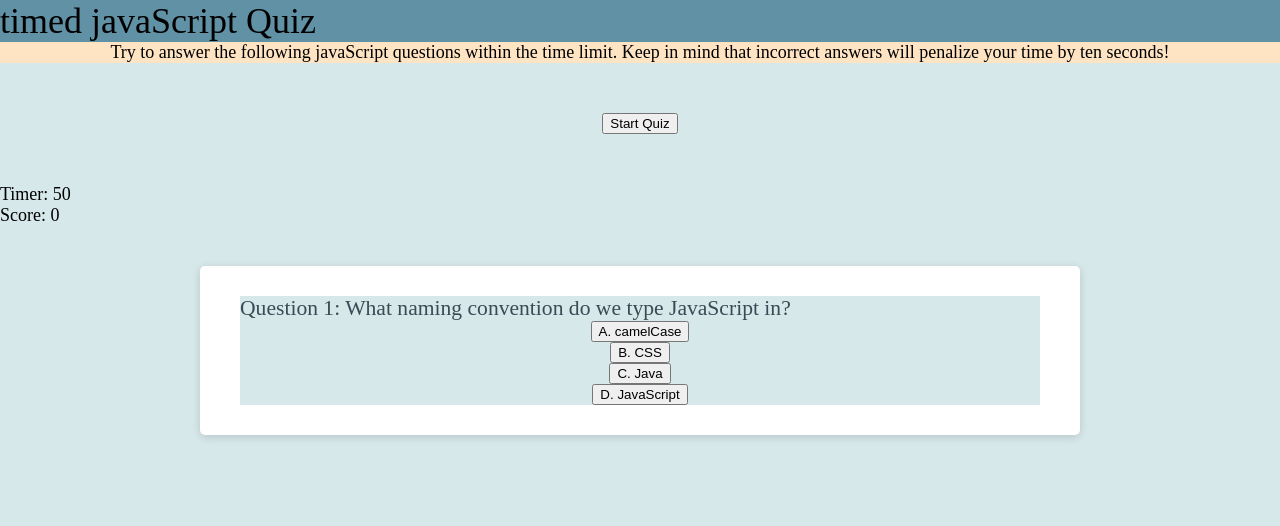
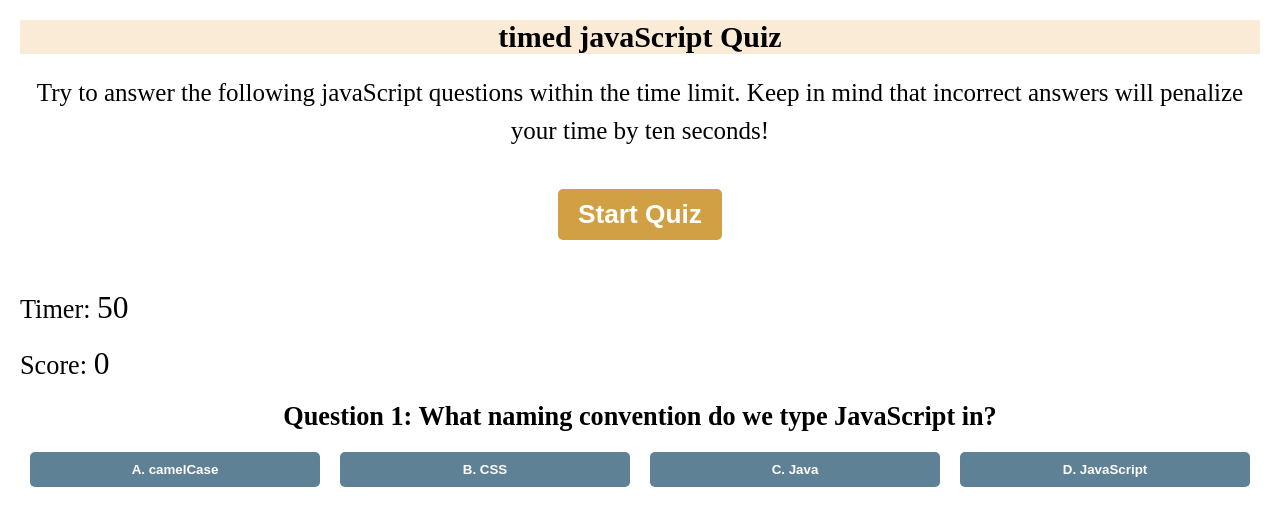
Before and after one commit to ParticularSpace/A4-Timed-JS-Quiz, a plain HTML site: page index.html in a window 1280 px wide. Drawn offline with Linux system fonts and the light colour scheme.

Commit message:
created layout and colors

```diff
--- a/assets/css/style.css
+++ b/assets/css/style.css
@@ -1,64 +1,103 @@
-body {
-    background-color: rgb(215, 232, 234);
-    font-size: 18px;
+ /* Style the container */
+  .container {
+    max-width: 1920px;
+    margin: 0 auto;
+    padding: 20px;
+    font-size: 25px;
+  }
+  /* Style the header */
+  .header {
+    text-align: center;
+    margin-bottom: 40px;
   }
 
   .header h1 {
-    display: flex;
-    justify-content: start;
-    font-family: 'Times New Roman', Times, serif;
-    font-size: 200%;
-    width: 100%;
-    height: 100%;
-    background-color: rgb(96, 145, 165);
+    font-size: 120%;
+    font-weight: bold;
+    margin-bottom: 20px;
+    background-color: antiquewhite;
   }
 
   .header h2 {
+    line-height: 1.5;
+  }
+
+  /* Style the start button */
+  .start {
+    text-align: center;
+    margin-bottom: 50px;
+  }
+
+  .start button {
+    font-size: 105%;
+    font-weight: bold;
+    padding: 10px 20px;
+    border: none;
+    border-radius: 5px;
+    background-color: #d1a044;
+    color: #fff;
+    cursor: pointer;
+    transition: background-color 0.3s;
+  }
+
+  .start button:hover {
+    background-color: #162f4a;
+  }
+
+  /* Style the timer and score */
+  .timer, .score {
+    margin-bottom: 20px;
+  }
+
+  .timer h2, .score h2 {
+    font-size: 105%;
+  }
+
+  .timer span, .score span {
+    font-size: 120%;
+  }
+
+  /* Style the quiz header */
+  .quiz-header {
+    margin-bottom: 20px;
+  }
+
+  .question {
     display: flex;
     justify-content: center;
-    font-family: 'Times New Roman', Times, serif;
-    font-size: 100%;
-    background-color: bisque;
-}
-/* Why cant i make this button bigger? */
-.start{
-    margin: 50px;
-    display: flex;
-    justify-content: center;
-    font-size: 150%;
   }
 
-.quiz-header {
-    display: flex;
-    justify-content: center;
-    flex-direction: column;
-    font-family: 'Times New Roman', Times, serif;
-    font-size: 100%;
-    font-size: 120%;
-    width: 100%;
-    height: 100%;
-    background-color: rgb(215, 232, 234);
-
+  .quiz-header h1 {
+    font-size: 105%;
+    font-weight: bold;
+    margin-bottom: 10px;
   }
 
-.quiz {
-    background-color: hsl(0, 0%, 100%);
-    border-radius: 5px;
-    border-width: 1px;
-    box-shadow: rgba(0, 0, 0, 0.15) 0px 2px 8px 0px;
-    color: hsl(206, 17%, 28%);
-    font-size: 18px;
-    margin: 40px auto;
-    max-width: 800px;
-    padding: 30px 40px;
-
+  /* Style the answers */
+  .answers {
+    display: flex;
+    flex-wrap: wrap;
   }
 
-  .answers {
-    display: flex;
-    flex-direction: column;
-    justify-content: center;
-    align-items: center;
-    margin: 0 auto;
-    width: 100%;
+  .answers button {
+    flex: 1;
+    font-weight: bold;
+    padding: 10px 20px;
+    margin: 10px;
+    border: none;
+    border-radius: 5px;
+    background-color: #4d738ae4;
+    color: #fffefe;
+    cursor: pointer;
+    transition: background-color 0.2s;
   }
+
+  .answers button:hover {
+    background-color: #c8bdbd;
+  }
+
+  @media screen and (max-width: 750px) {
+    .answers button {
+      flex: 1 1 100%;
+    }
+  }
--- a/index.html
+++ b/index.html
@@ -14,7 +14,8 @@
     <div class="container">
         <div class="header">
             <h1> timed javaScript Quiz</h1>
-            <h2>Try to answer the following javaScript questions within the time limit. Keep in mind that incorrect answers will penalize your time by ten seconds!</h2>
+            <h2>Try to answer the following javaScript questions within the time limit. Keep in mind that incorrect
+                answers will penalize your time by ten seconds!</h2>
         </div>
         <!-- //i need to make this button bigger? -->
         <div class="start">
@@ -28,7 +29,7 @@
         </div>
         <div class="quiz">
             <div class="quiz-header">
-                <h1>Question 1: What naming convention do we type JavaScript in?</h1>
+                <h1 class="question">Question 1: What naming convention do we type JavaScript in?</h1>
                 <div class="answers">
                     <button id="q1">A. camelCase</button>
                     <button id="q2">B. CSS</button>
@@ -38,7 +39,7 @@
             </div>
         </div>
     </div>
- <script src="assets/javaScript/script.js"></script>
+    <script src="assets/javaScript/script.js"></script>
 </body>
 
 </html>
```
Lines whose indentation alone changed are shown as unchanged.
